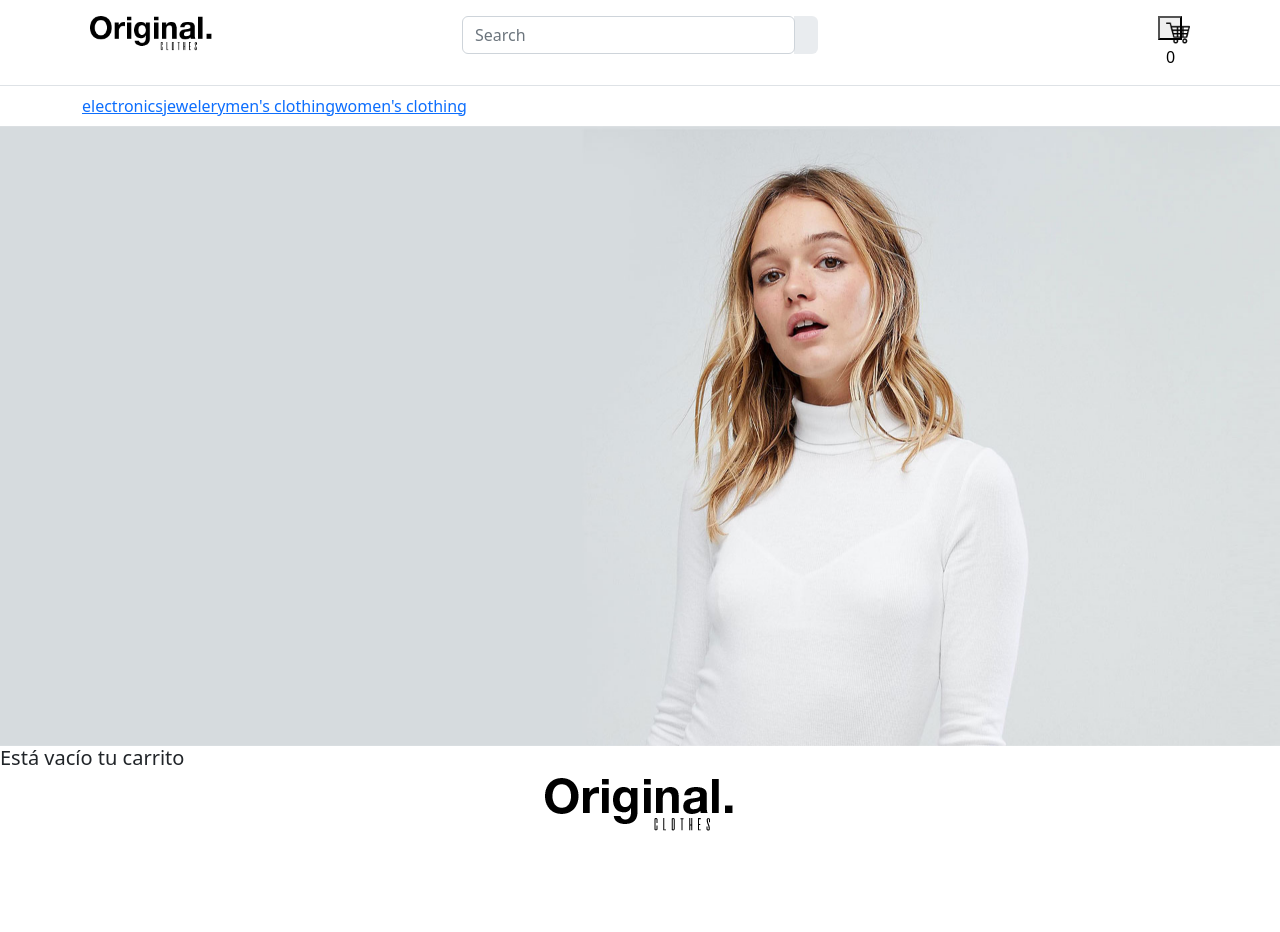
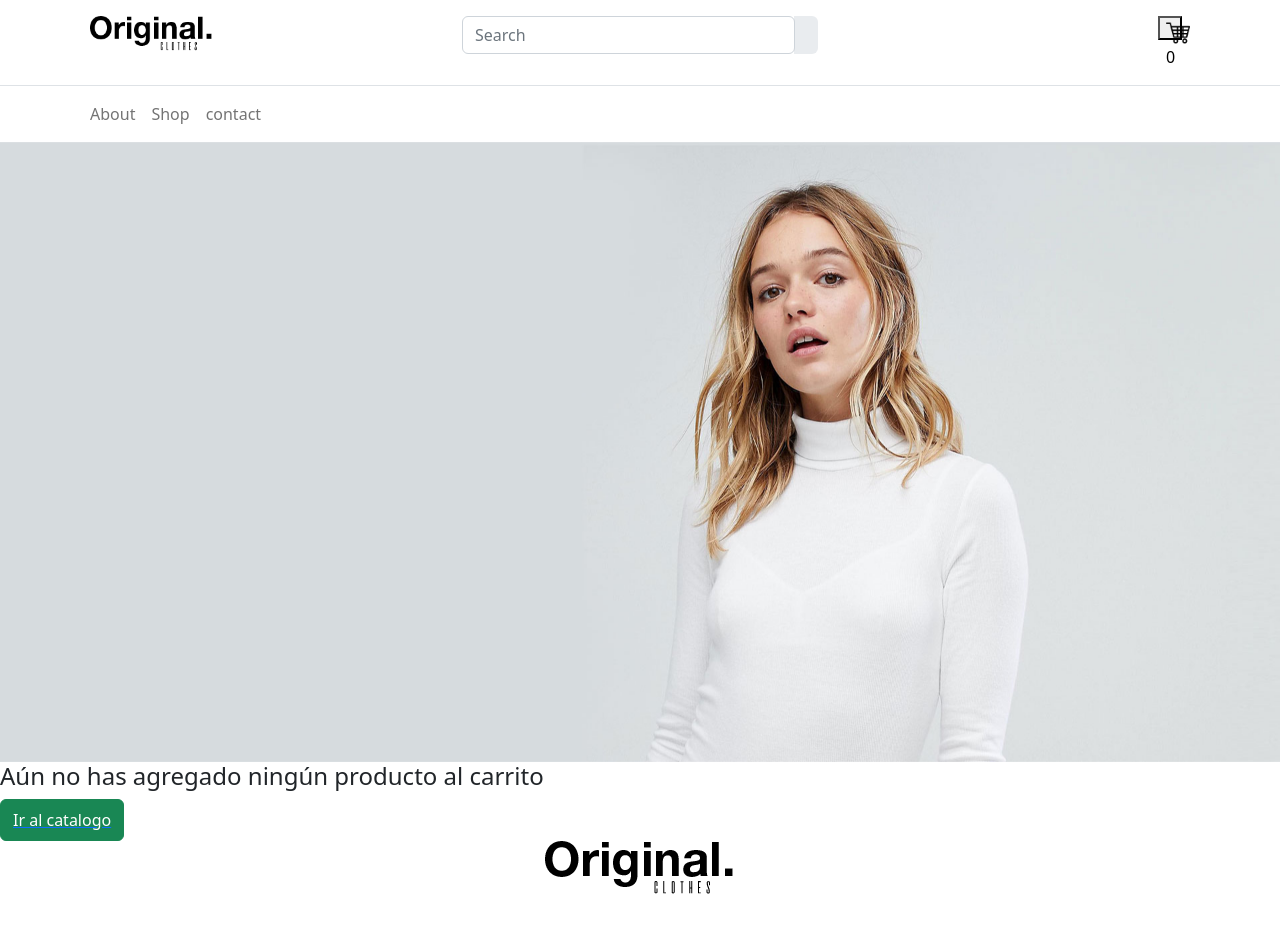
Before and after one commit to Maurofitz/desafio-reactjs, a React (Create React App) app in the folder desafios-reactjs/: page /cart in a window 1280 px wide. Shown: the top 932 px of the page. Before the commit the page ends 898 px from the top, so only its background shows below. Built offline with nearby package versions, Linux system fonts and the light colour scheme.

Commit message:
item colletion

```diff
--- a/desafios-reactjs/src/components/Cart/Cart.js
+++ b/desafios-reactjs/src/components/Cart/Cart.js
@@ -1,13 +1,43 @@
-import React, { useContext } from 'react'
+import React, { useContext, Component} from 'react'
 import { cartContext } from "../Context/Context";
+import { Link } from "react-router-dom";
+import { db } from "../../components/firebase/firebase"
+import { collection, addDoc, serverTimestamp } from "firebase/firestore"
 
 const Cart = () => {
 
-  const {products , removeItem } = useContext (cartContext);
+  const {products , removeItem , calcularTotal, product } = useContext (cartContext);
 
   if (products.length === 0) {
-    return <h2>Está vacío tu carrito</h2>;
+    return (
+      <>
+      <h4>Aún no has agregado ningún producto al carrito</h4>
+            <Link to={'/'}>
+              <button class=" d-flex mb-0 d-block btn btn-success py-2 mr-1">Ir al catalogo</button>
+            </Link>
+      </>
+    )
   }
+  const datosComprador = {
+    constructor() {
+        this.state = {
+            nombre: " ",
+            telefono: " ",
+            email: " "
+           }
+    }
+
+}
+
+const finalizarCompra = () => {
+    const ventasCollection = collection(db, "ventas")
+    addDoc(ventasCollection, {
+        datosComprador,
+        items: products.map(product => ({ nombre: product.name, precio: product.price, id: product.id })),
+        total: calcularTotal(),
+        fecha: serverTimestamp(),
+    })
+}
   return (
     <div>
     <div>
@@ -48,6 +78,23 @@ const Cart = () => {
                  </table>
                </div>
              </form>
+             <section className="d-flex flex-row justify-content-end mb-5">
+              <h4>Total ${calcularTotal()}.-</h4>
+              <button type="submit" class="btn btn-success btn-lg"> onClick={() => removeItem(product.id)}
+                Limpiar carrito
+              </button>
+          </section>
+          <div>
+                <form>
+                    <input type="text"
+                           value={this.state.nombre}
+                           placeholder="Nombre"/>
+
+                    <input type="text"  value={this.state.telefono} placeholder="Telefono"/>
+                    <input type="email" value={this.state.email}  placeholder="Email"/>
+                    <button onClick={finalizarCompra} class="btn btn-success btn-lg" >Finalizar Compra </button>
+                </form>
+            </div>
            </div>
            </div>
          </div>
@@ -55,6 +102,7 @@ const Cart = () => {
     </div>
 </div>
 );
+
 };
 
 
--- a/desafios-reactjs/src/components/Context/Context.js
+++ b/desafios-reactjs/src/components/Context/Context.js
@@ -36,15 +36,20 @@ const CartCustomProvider = ({children}) => {
     return products.some(products=> products.id === id )
     };
 
+    const calcularTotal = () => {
+        return products.reduce(
+            (acum, actual) => acum + actual.price * actual.qty,
+            0
+        );
+    };
     const clear = () => {
         setproducts ([]);
         setQtyProduct(0);
     };
 
 
-
     return (
-        <Provider value ={{ products, addProduct,removeItem,isInCart,getQtyProduct,clear,qtyProduct}}>
+        <Provider value ={{ products, calcularTotal, addProduct,removeItem,isInCart,getQtyProduct,clear,qtyProduct}}>
             {children}
         </Provider>
     )
--- a/desafios-reactjs/src/components/Navbar/NavBar.js
+++ b/desafios-reactjs/src/components/Navbar/NavBar.js
@@ -5,10 +5,7 @@ import { Link, NavLink } from "react-router-dom";
 
 const NavBar = () => {
 	const categories = [
-        { name: "electronics", id: 0, route: "/category/electronics" },
-        { name: "jewelery", id: 1, route: "/category/jewelery" },
-        { name: "men's clothing", id: 2, route: "/category/men's clothing" },
-        { name: "women's clothing", id: 3, route: "/category/women's clothing" },
+        { name: "home", id: 0, route: <Link to="/cart"><CartWidget /></Link> },
     ];
 
     return (
@@ -42,18 +39,15 @@ const NavBar = () => {
 	<section class="navbar navbar-expand-lg navbar-light bg-white">
 	<div class="container justify-content-center justify-content-md-between">
 		<ul class="navbar-nav flex-row">
-			<li class="nav-item me-3 me-lg-0 d-none d-md-inline-block">
-			{categories.map((category) => <NavLink key={category.id} to={category.route}>{category.name}</NavLink>)}
-			</li>
-			 {/* <li class="nav-item me-3 me-lg-0 d-none d-md-inline-block">
-			<a class="nav-link" href="#">About</a>
+			 <li class="nav-item me-3 me-lg-0 d-none d-md-inline-block">
+			<div class="nav-link" href="">About</div>
 			</li>
 			<li class="nav-item me-3 me-lg-0 d-none d-md-inline-block">
 			<a class="nav-link" href="#">Shop</a>
 			</li>
 			<li class="nav-item me-3 me-lg-0 d-none d-md-inline-block">
 			<a class="nav-link" href="#">contact</a>
-			</li> */}
+			</li>
 		</ul>
 	</div>
 	</section>
```
